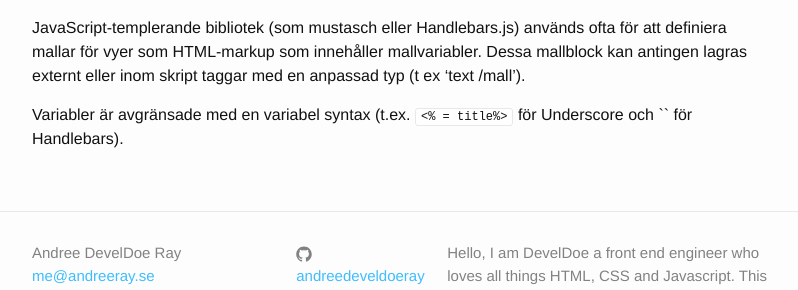
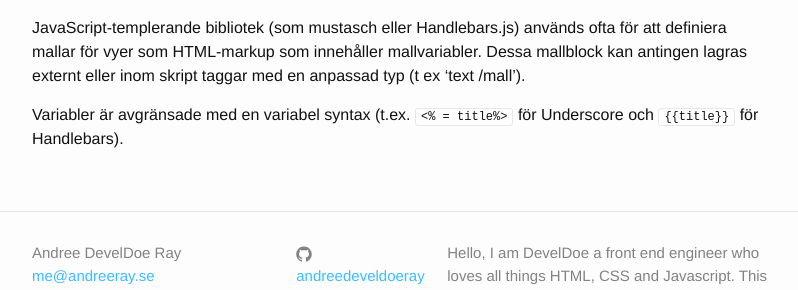
Before and after one commit to develdoe/develdoe.github.io, a Jekyll site: the page built from _posts/2017-10-26-backbonejs-implementeringsspecifikationer.md, in a window 1280 px wide. Shown: the part 1948-2238 px from the top of the page, without its empty margins (238-1036 px from the left). Built offline with Jekyll 4.4.1, drawn with Linux system fonts in a browser that asks for light colours.

Commit message:
Update 2017-10-26-backbonejs-implementeringsspecifikationer.md

```diff
--- a/_posts/2017-10-26-backbonejs-implementeringsspecifikationer.md
+++ b/_posts/2017-10-26-backbonejs-implementeringsspecifikationer.md
@@ -34,4 +34,4 @@
 
 JavaScript-templerande bibliotek (som mustasch eller Handlebars.js) används ofta för att definiera mallar för vyer som HTML-markup som innehåller mallvariabler. Dessa mallblock kan antingen lagras externt eller inom skript taggar med en anpassad typ (t ex 'text /mall').
 
-Variabler är avgränsade med en variabel syntax (t.ex. `<% = title%>` för Underscore och `{{raw}}{{title}}{{endraw}}` för Handlebars).
+Variabler är avgränsade med en variabel syntax (t.ex. `<% = title%>` för Underscore och `{%raw%}{{title}}{%endraw%}` för Handlebars).
```
